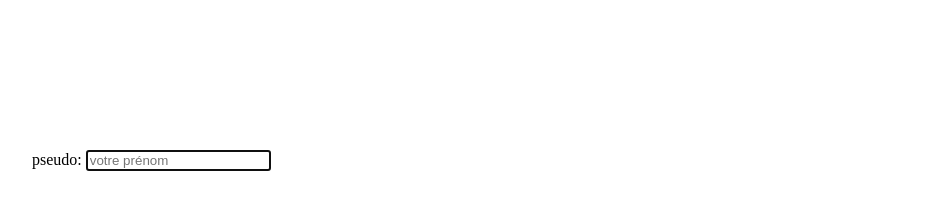
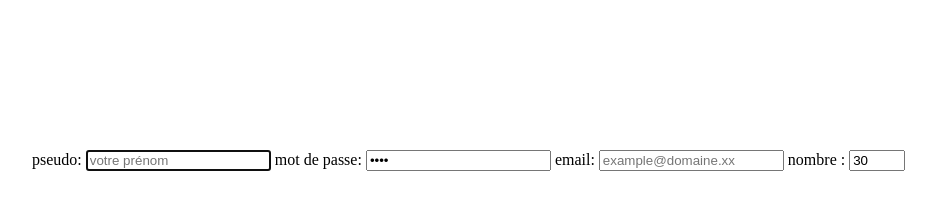
Before and after one commit to chaouiyounes11/input, a plain HTML site: page index.html in a window 1280 px wide. Shown: the whole page, without its empty margins (118-1054 px from the left). Drawn offline with Linux system fonts and the light colour scheme.

Commit message:
input password with a maxlength

```diff
--- a/index.html
+++ b/index.html
@@ -6,6 +6,8 @@
   </head>
   <body style="margin:150px;">
     pseudo: <input type="text" placeholder="votre prénom" autofocus/>
-
+    mot de passe: <input type="password" value="0000" maxlength="12"/>
+    email: <input type="email" placeholder="example@domaine.xx" autofocus required/>
+    nombre : <input type="number" min="18" max="35" value="30"/>
   </body>
 </html>
```
